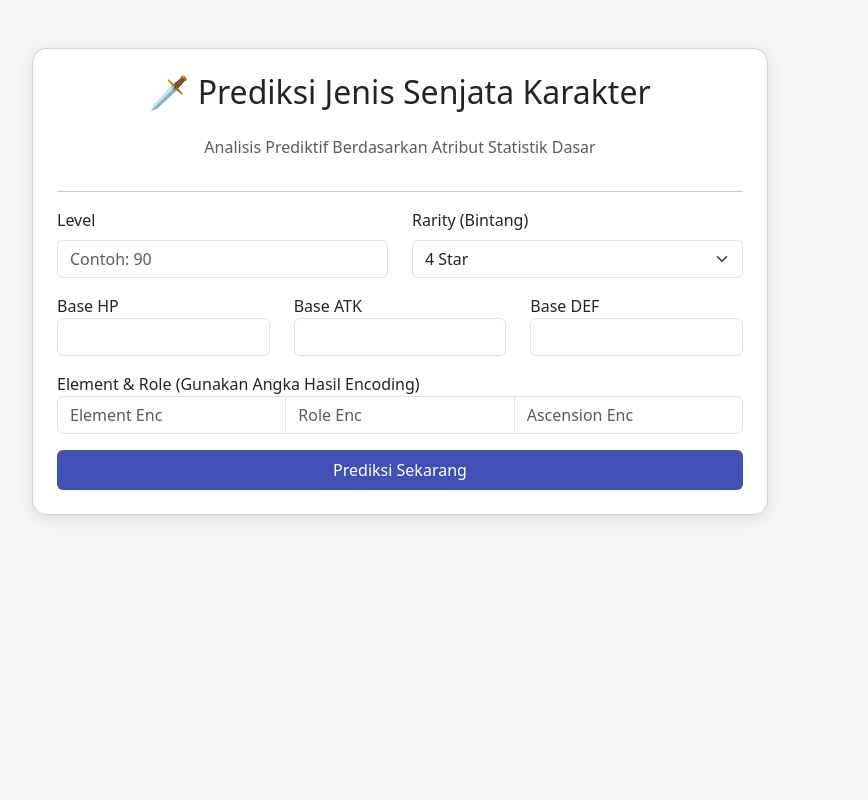
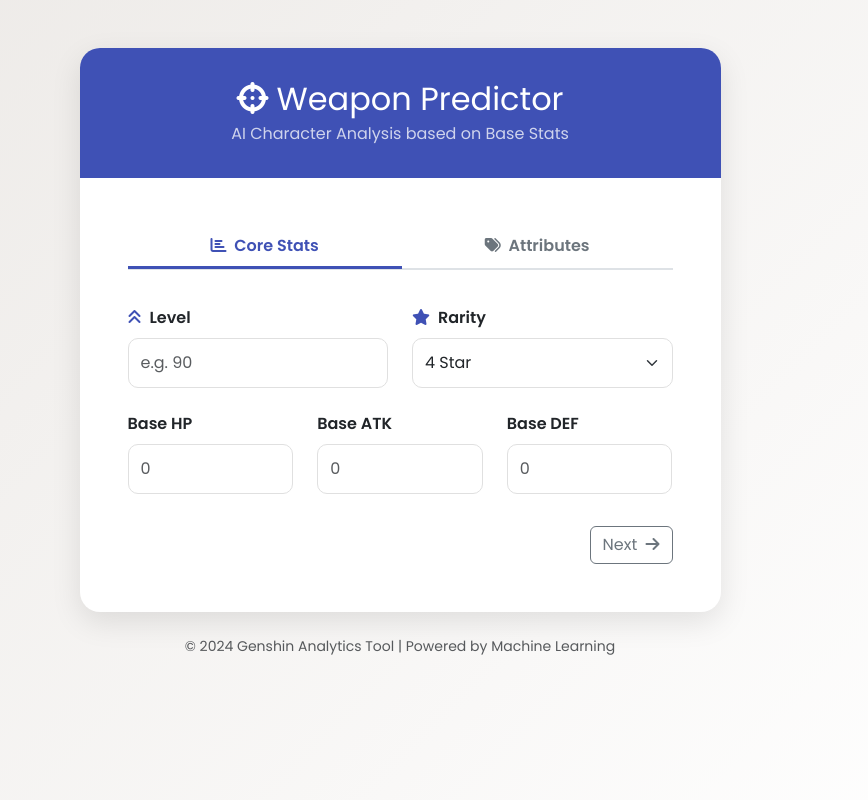
Before and after one commit to sains855/MACHINE-LEARNING-PREDIKSI-TIPE-SENJATA-KARAKTER, a Flask app: page / in a window 1280 px wide. Shown: the whole page, without its empty margins (240-1108 px from the left). Run offline with Flask 3, Linux system fonts and the light colour scheme; parts of the project's set-up code (start-up, migrations or seed data) failed here and were passed over.

Commit message:
Update: Tampilan web

```diff
--- a/templates/index.html
+++ b/templates/index.html
@@ -3,62 +3,181 @@
 <head>
     <meta charset="UTF-8">
     <meta name="viewport" content="width=device-width, initial-scale=1.0">
-    <title>Genshin Weapon Predictor</title>
+    <title>Genshin Weapon Predictor Pro</title>
+    <link href="https://fonts.googleapis.com/css2?family=Poppins:wght@300;400;600&display=swap" rel="stylesheet">
     <link href="https://cdn.jsdelivr.net/npm/bootstrap@5.3.0/dist/css/bootstrap.min.css" rel="stylesheet">
+    <link rel="stylesheet" href="https://cdnjs.cloudflare.com/ajax/libs/font-awesome/6.4.0/css/all.min.css">
+
     <style>
-        body { background-color: #f4f7f6; }
-        .card { border-radius: 15px; box-shadow: 0 4px 15px rgba(0,0,0,0.1); }
-        .btn-primary { background-color: #3f51b5; border: none; }
+        body {
+            background: linear-gradient(135deg, #ece9e6 0%, #ffffff 100%);
+            font-family: 'Poppins', sans-serif;
+            min-height: 100vh;
+        }
+        .main-card {
+            border: none;
+            border-radius: 20px;
+            overflow: hidden;
+            box-shadow: 0 10px 30px rgba(0,0,0,0.1);
+            background: #fff;
+        }
+        .card-header-custom {
+            background: #3f51b5;
+            color: white;
+            padding: 2rem;
+            text-align: center;
+        }
+        .nav-tabs {
+            border-bottom: 2px solid #dee2e6;
+            margin-bottom: 20px;
+        }
+        .nav-link {
+            color: #6c757d;
+            font-weight: 600;
+            border: none !important;
+        }
+        .nav-link.active {
+            color: #3f51b5 !important;
+            border-bottom: 3px solid #3f51b5 !important;
+            background: transparent !important;
+        }
+        .form-control, .form-select {
+            border-radius: 10px;
+            padding: 12px;
+            border: 1px solid #e0e0e0;
+        }
+        .form-control:focus {
+            box-shadow: 0 0 0 3px rgba(63, 81, 181, 0.2);
+            border-color: #3f51b5;
+        }
+        .btn-predict {
+            background: #3f51b5;
+            color: white;
+            border-radius: 12px;
+            padding: 15px;
+            font-weight: 600;
+            transition: all 0.3s;
+            border: none;
+        }
+        .btn-predict:hover {
+            background: #303f9f;
+            transform: translateY(-2px);
+            box-shadow: 0 5px 15px rgba(63, 81, 181, 0.4);
+        }
+        .result-box {
+            background: #e8f5e9;
+            border-left: 5px solid #4caf50;
+            border-radius: 10px;
+            animation: slideIn 0.5s ease-out;
+        }
+        @keyframes slideIn {
+            from { opacity: 0; transform: translateY(20px); }
+            to { opacity: 1; transform: translateY(0); }
+        }
+        .icon-label { margin-right: 8px; color: #3f51b5; }
     </style>
 </head>
 <body>
-    <div class="container mt-5">
+
+<div class="container py-5">
     <div class="row justify-content-center">
-            <div class="col-md-8">
-                <div class="card p-4">
-                    <h2 class="text-center mb-4">🗡️ Prediksi Jenis Senjata Karakter</h2>
-                    <p class="text-muted text-center">Analisis Prediktif Berdasarkan Atribut Statistik Dasar</p>
-                    <hr>
+        <div class="col-lg-7">
+            <div class="card main-card">
+                <div class="card-header-custom">
+                    <h2 class="mb-1"><i class="fas fa-crosshairs me-2"></i>Weapon Predictor</h2>
+                    <p class="mb-0 opacity-75">AI Character Analysis based on Base Stats</p>
+                </div>
+
+                <div class="card-body p-4 p-md-5">
                     <form action="/predict" method="post">
+                        <ul class="nav nav-tabs nav-fill" id="predictorTabs" role="tablist">
+                            <li class="nav-item" role="presentation">
+                                <button class="nav-link active" id="stats-tab" data-bs-toggle="tab" data-bs-target="#stats" type="button" role="tab">
+                                    <i class="fas fa-chart-bar me-1"></i> Core Stats
+                                </button>
+                            </li>
+                            <li class="nav-item" role="presentation">
+                                <button class="nav-link" id="meta-tab" data-bs-toggle="tab" data-bs-target="#meta" type="button" role="tab">
+                                    <i class="fas fa-tags me-1"></i> Attributes
+                                </button>
+                            </li>
+                        </ul>
+
+                        <div class="tab-content pt-3" id="predictorTabsContent">
+
+                            <div class="tab-pane fade show active" id="stats" role="tabpanel">
                                 <div class="row">
-                            <div class="col-md-6 mb-3">
-                                <label class="form-label">Level</label>
-                                <input type="number" name="Lv" class="form-control" placeholder="Contoh: 90" required>
+                                    <div class="col-md-6 mb-4">
+                                        <label class="form-label fw-bold"><i class="fas fa-angle-double-up icon-label"></i>Level</label>
+                                        <input type="number" name="Lv" class="form-control" placeholder="e.g. 90" required>
                                     </div>
-                            <div class="col-md-6 mb-3">
-                                <label class="form-label">Rarity (Bintang)</label>
+                                    <div class="col-md-6 mb-4">
+                                        <label class="form-label fw-bold"><i class="fas fa-star icon-label"></i>Rarity</label>
                                         <select name="Rarity" class="form-select">
                                             <option value="4">4 Star</option>
                                             <option value="5">5 Star</option>
                                         </select>
                                     </div>
+                                    <div class="col-md-4 mb-3">
+                                        <label class="form-label fw-bold">Base HP</label>
+                                        <input type="number" name="HP" class="form-control" placeholder="0" required>
                                     </div>
-                        <div class="row">
-                            <div class="col-md-4 mb-3"><label>Base HP</label><input type="number" name="HP" class="form-control" required></div>
-                            <div class="col-md-4 mb-3"><label>Base ATK</label><input type="number" name="ATK" class="form-control" required></div>
-                            <div class="col-md-4 mb-3"><label>Base DEF</label><input type="number" name="DEF" class="form-control" required></div>
+                                    <div class="col-md-4 mb-3">
+                                        <label class="form-label fw-bold">Base ATK</label>
+                                        <input type="number" name="ATK" class="form-control" placeholder="0" required>
                                     </div>
-
-                        <div class="mb-3">
-                            <label>Element & Role (Gunakan Angka Hasil Encoding)</label>
-                            <div class="input-group">
-                                <input type="number" name="Element" class="form-control" placeholder="Element Enc">
-                                <input type="number" name="Role" class="form-control" placeholder="Role Enc">
-                                <input type="number" name="Ascension" class="form-control" placeholder="Ascension Enc">
+                                    <div class="col-md-4 mb-3">
+                                        <label class="form-label fw-bold">Base DEF</label>
+                                        <input type="number" name="DEF" class="form-control" placeholder="0" required>
+                                    </div>
+                                </div>
+                                <div class="text-end mt-3">
+                                    <button type="button" class="btn btn-outline-secondary" onclick="document.getElementById('meta-tab').click()">Next <i class="fas fa-arrow-right ms-1"></i></button>
                                 </div>
                             </div>
 
-                        <button type="submit" class="btn btn-primary w-100 py-2">Prediksi Sekarang</button>
+                            <div class="tab-pane fade" id="meta" role="tabpanel">
+                                <div class="alert alert-info py-2 small">
+                                    <i class="fas fa-info-circle me-1"></i> Masukkan kode numerik hasil encoding dari dataset Anda.
+                                </div>
+                                <div class="mb-4">
+                                    <label class="form-label fw-bold">Element Encoding</label>
+                                    <input type="number" name="Element" class="form-control" placeholder="e.g. 1 (Pyro), 2 (Hydro)...">
+                                </div>
+                                <div class="mb-4">
+                                    <label class="form-label fw-bold">Role Encoding</label>
+                                    <input type="number" name="Role" class="form-control" placeholder="e.g. 0 (DPS), 1 (Support)...">
+                                </div>
+                                <div class="mb-4">
+                                    <label class="form-label fw-bold">Ascension Stat Encoding</label>
+                                    <input type="number" name="Ascension" class="form-control" placeholder="e.g. 3 (Crit Rate)">
+                                </div>
+                                <div class="d-flex justify-content-between mt-3">
+                                    <button type="button" class="btn btn-outline-secondary" onclick="document.getElementById('stats-tab').click()"><i class="fas fa-arrow-left me-1"></i> Back</button>
+                                    <button type="submit" class="btn btn-predict px-5">Analisis Senjata <i class="fas fa-magic ms-2"></i></button>
+                                </div>
+                            </div>
+                        </div>
                     </form>
 
                     {% if result %}
-                    <div class="mt-4 alert alert-success text-center">
-                        <h4>Hasil Prediksi: <strong>{{ result }}</strong></h4>
+                    <div class="mt-5 p-4 result-box text-center">
+                        <span class="text-muted d-block mb-1">Hasil Prediksi AI:</span>
+                        <h2 class="text-success fw-bold mb-0">
+                            <i class="fas fa-khanda me-2"></i>{{ result }}
+                        </h2>
                     </div>
                     {% endif %}
                 </div>
             </div>
+
+            <p class="text-center mt-4 text-muted small">
+                &copy; 2024 Genshin Analytics Tool | Powered by Machine Learning
+            </p>
         </div>
     </div>
+</div>
+
+<script src="https://cdn.jsdelivr.net/npm/bootstrap@5.3.0/dist/js/bootstrap.bundle.min.js"></script>
 </body>
 </html>
```
Lines whose indentation alone changed are shown as unchanged.
